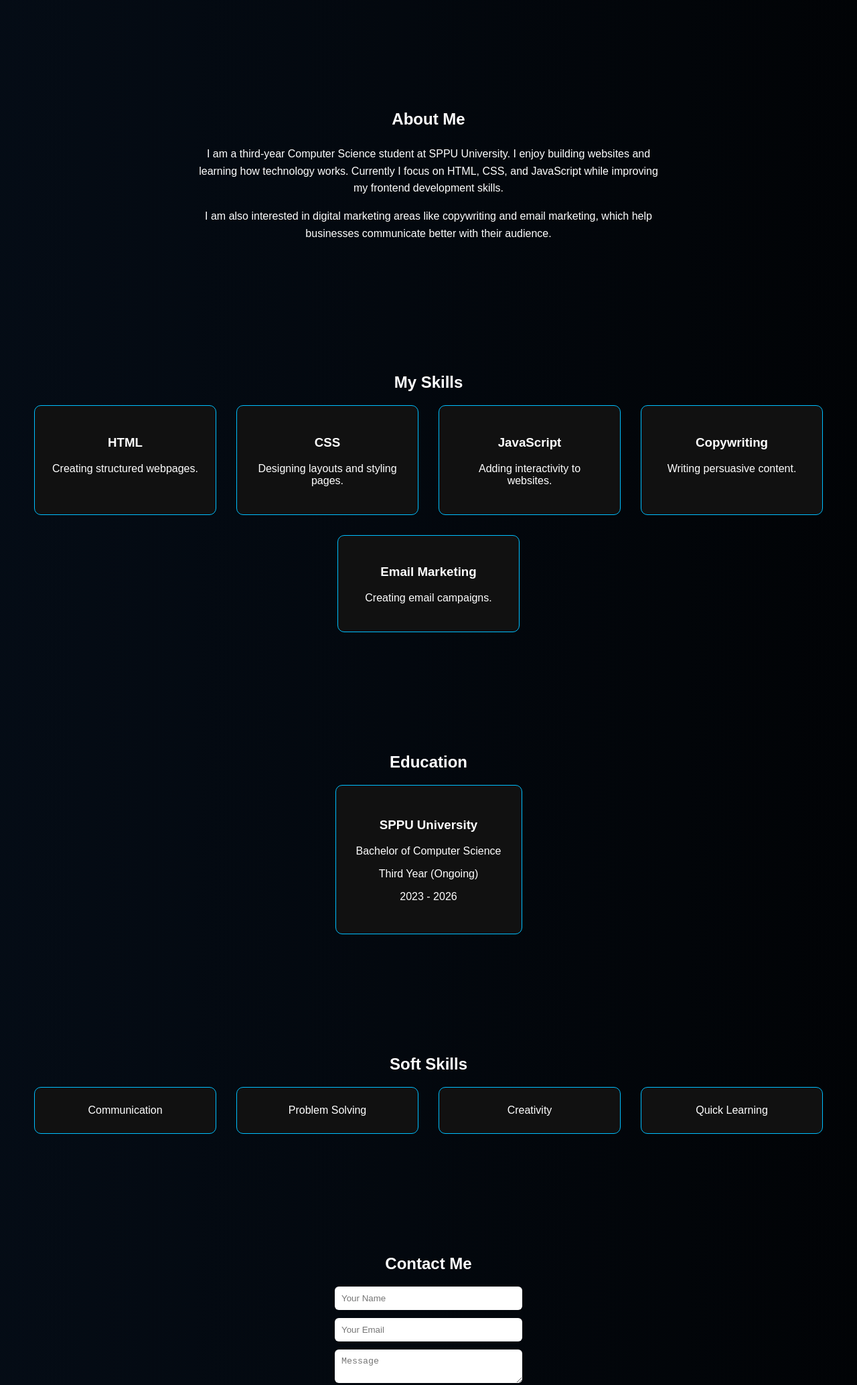
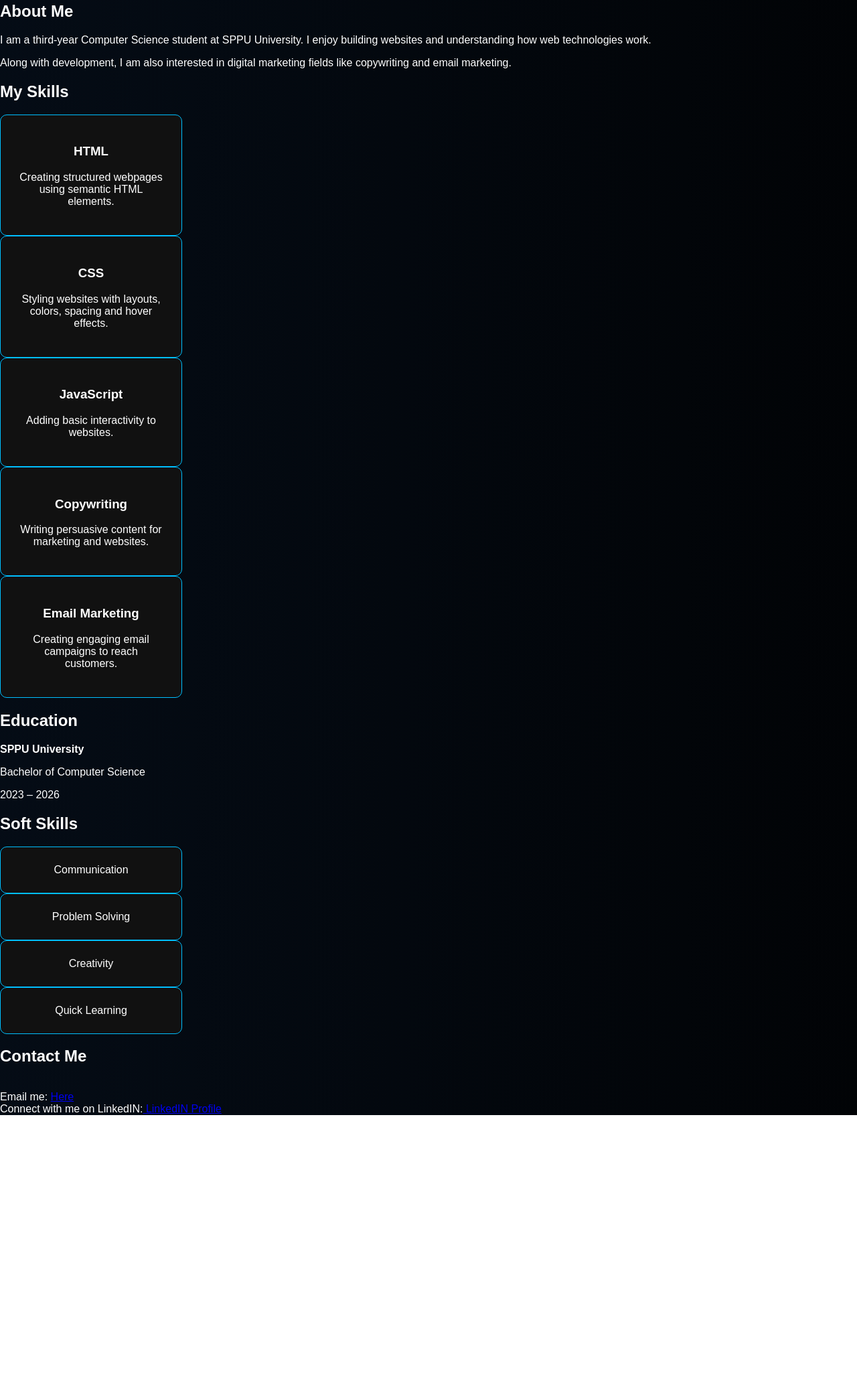
Before and after one commit to aqdus1811/aqdus-repsitory, a plain HTML site: page index.html in a window 1280 px wide. Shown: the part 594-2662 px from the top of the page at 67% size. After the commit the page ends 2259 px from the top, so only its background shows below. Drawn offline with Linux system fonts and the light colour scheme.

Commit message:
Update index.html

```diff
--- a/index.html
+++ b/index.html
@@ -9,148 +9,104 @@
 
 <body>
 
+<!-- NAVBAR -->
 <nav>
-
 <h2 class="logo">AQDUS</h2>
-
 <ul>
 <li><a href="#home">Home</a></li>
+<li><a href="#about">About</a></li>
 <li><a href="#skills">Skills</a></li>
 <li><a href="#contact">Contact</a></li>
 </ul>
-
 </nav>
 
 
-<section class="hero" id="home">
-
-<p>Welcome to my portfolio</p>
-
-<h1>Hello, I'm <span>Aqdus</span></h1>
-
-<p>Aspiring Frontend Developer</p>
-
-<button onclick="scrollToSkills()">View My Skills</button>
-
+<!-- HERO -->
+<section id="home" class="hero">
+<h1>Hello, I'm Aqdus</h1>
+<p>Aspiring Frontend Developer passionate about building simple and clean websites.</p>
 </section>
 
 
 <!-- ABOUT -->
-
-<section class="about">
-
+<section id="about">
 <h2>About Me</h2>
-
 <p>
 I am a third-year Computer Science student at SPPU University.
-I enjoy building websites and learning how technology works.
-Currently I focus on HTML, CSS, and JavaScript while improving my frontend development skills.
+I enjoy building websites and understanding how web technologies work.
 </p>
-
 <p>
-I am also interested in digital marketing areas like copywriting and email marketing,
-which help businesses communicate better with their audience.
+Along with development, I am also interested in digital marketing fields like
+copywriting and email marketing.
 </p>
-
 </section>
 
 
 <!-- SKILLS -->
-
-<section class="skills" id="skills">
+<section id="skills">
 
 <h2>My Skills</h2>
-
-<div class="skill-container">
-
 <div class="card">
 <h3>HTML</h3>
-<p>Creating structured webpages.</p>
+<p>Creating structured webpages using semantic HTML elements.</p>
 </div>
 
 <div class="card">
 <h3>CSS</h3>
-<p>Designing layouts and styling pages.</p>
+<p>Styling websites with layouts, colors, spacing and hover effects.</p>
 </div>
 
 <div class="card">
 <h3>JavaScript</h3>
-<p>Adding interactivity to websites.</p>
+<p>Adding basic interactivity to websites.</p>
 </div>
 
 <div class="card">
 <h3>Copywriting</h3>
-<p>Writing persuasive content.</p>
+<p>Writing persuasive content for marketing and websites.</p>
 </div>
 
 <div class="card">
 <h3>Email Marketing</h3>
-<p>Creating email campaigns.</p>
-</div>
-
+<p>Creating engaging email campaigns to reach customers.</p>
 </div>
 
 </section>
 
 
 <!-- EDUCATION -->
-
-<section class="education">
+<section>
 
 <h2>Education</h2>
-
-<div class="edu-card">
-
-<h3>SPPU University</h3>
-
+<div class="edu-box">
+<p><strong>SPPU University</strong></p>
 <p>Bachelor of Computer Science</p>
-
-<p>Third Year (Ongoing)</p>
-
-<p>2023 - 2026</p>
-
+<p>2023 – 2026</p>
 </div>
 
 </section>
 
 
 <!-- SOFT SKILLS -->
-
-<section class="softskills">
-
+<section>
 <h2>Soft Skills</h2>
-
-<div class="skill-container">
-
 <div class="card">Communication</div>
 <div class="card">Problem Solving</div>
 <div class="card">Creativity</div>
 <div class="card">Quick Learning</div>
-
-</div>
-
 </section>
 
 
-<section class="contact" id="contact">
-
+<!-- CONTACT -->
+<section id="contact">
 <h2>Contact Me</h2>
-
-<form>
-
-<input type="text" placeholder="Your Name">
-
-<input type="email" placeholder="Your Email">
-
-<textarea placeholder="Message"></textarea>
-
-<button type="submit">Send</button>
-
-</form>
-
+<br>
+Email me:
+<a href="mailto:aqdussayyed2005@gmail.com">Here</a>
+<br>
+Connect with me on LinkedIN:<a href="https://www.linkedin.com/in/aqdus-sayyed-4b10882b8?utm_source=share&utm_campaign=share_via&utm_content=profile&utm_medium=android_app">
+LinkedIN Profile</a>
 </section>
-
-<script src="script.js"></script>
 
 </body>
 </html>
```
